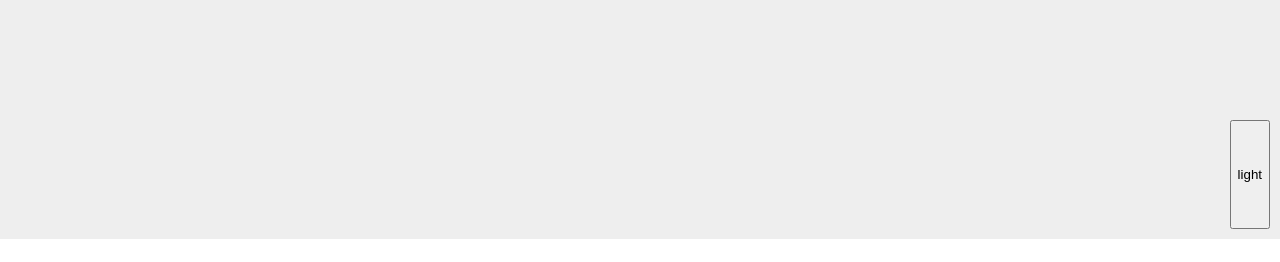
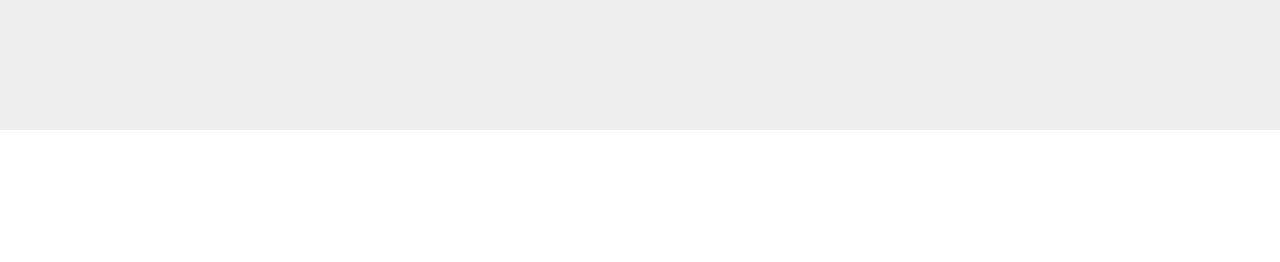
Before and after one commit to ShavaShav/web, a React (Create React App) app: page / in a window 1280 px wide. Shown: the part 690-952 px from the top of the page. Built offline with nearby package versions, Linux system fonts and the light colour scheme.

Commit message:
Fix up header

```diff
--- a/package.json
+++ b/package.json
@@ -4,6 +4,10 @@
   "homepage": "http://ShavaShav.github.io",
   "private": true,
   "dependencies": {
+    "@fortawesome/fontawesome-svg-core": "^1.2.36",
+    "@fortawesome/free-brands-svg-icons": "^5.15.4",
+    "@fortawesome/free-solid-svg-icons": "^5.15.4",
+    "@fortawesome/react-fontawesome": "^0.1.15",
     "@testing-library/jest-dom": "^5.14.1",
     "@testing-library/react": "^11.2.7",
     "@testing-library/user-event": "^12.8.3",
--- a/src/App.tsx
+++ b/src/App.tsx
@@ -12,6 +12,8 @@ const Main = styled.div`
   height: 200vh;
 `
 
+const headerHeight = 40;
+
 const App = () => {
   const [theme, toggleTheme] = useDarkMode();
   const [showHeader, setShowHeader] = useState(false);
@@ -19,7 +21,7 @@ const App = () => {
   useEffect(() => {
     if (typeof window !== "undefined") {
       const checkHeader = () => {
-        setShowHeader(window.pageYOffset + 50 > window.innerHeight);
+        setShowHeader(window.pageYOffset > window.innerHeight);
       }
       window.addEventListener("scroll", checkHeader);
       return () => window.removeEventListener("scroll", checkHeader);
@@ -30,8 +32,8 @@ const App = () => {
     <ThemeProvider theme={theme === 'light' ? lightTheme : darkTheme}>
       <>
         <GlobalStyles />
-        <Profile/>
-        <Header isShowing={showHeader}/>
+        <Profile headerRoom={headerHeight}/>
+        <Header height={headerHeight} isDark={theme === 'dark'} isShowing={showHeader} toggleTheme={toggleTheme}/>
         <Main>
         </Main>
         {/* <Profile/>
--- a/src/components/Header.tsx
+++ b/src/components/Header.tsx
@@ -1,36 +1,73 @@
+import { Dispatch, SetStateAction } from "react";
 import styled from "styled-components";
+import { FontAwesomeIcon } from '@fortawesome/react-fontawesome'
+import { faGithub, faLinkedin } from '@fortawesome/free-brands-svg-icons'
+
 import ThemeToggle from "./ThemeToggle";
 
-
 interface HeaderProps {
+  readonly height?: number;
   readonly isShowing: boolean;
+  readonly isDark: boolean;
+  readonly toggleTheme: Dispatch<SetStateAction<void>>;
 }
 
-const HeaderDiv = styled.div<HeaderProps>`
-  /* background-color: white; */
-  display: flex;
-  flex-direction: row;
-  justify-content: space-between;
-  background-color: ${({theme}) => theme.profile};
-  /* border-bottom: ${({isShowing, theme}) => isShowing ? `1px solid ${theme.text}` : '0px solid transparent'}; */
-  color: ${({isShowing, theme}) => isShowing ? theme.text : 'transparent'};
-  min-height: ${({isShowing}) => isShowing ? '20px' : '80px'};
-  transition: all 0.3s, background-color 0.50s linear;
+const Container = styled.div<HeaderProps>`
+  transition: background-color 0.50s linear;
   position: sticky;
   top: 0;
   padding: 10px;
+  background-color: ${({theme}) => theme.profile};
+`
+
+const Hider = styled.div<HeaderProps>`
+  display: flex;
+  flex-direction: row;
+  align-items: center;
+  justify-content: space-between;
+  color: ${({theme}) => theme.text};
+  position: relative;
+  opacity: ${({isShowing}) => isShowing ? 1 : 0};
+  top: ${({isShowing, height}) => isShowing ? 0 : `-${height}px`};
+  height: ${({height}) => `${height}px`};
+  transition: all 0.3s linear;
 `
 
 const HeaderTitle = styled.div`
   font-size: 7vw;
 `
 
+const ButtonGroup = styled.div`
+  display: flex;
+  flex-direction: row;
+  align-items: center;
+`
+
+const Link = styled.a`
+  &:focus, &:hover, &:visited, &:link, &:active {
+    color: inherit;
+    text-decoration: none;
+  }
+`
+
+const LinkIcon = styled(FontAwesomeIcon)`
+  margin-right: 15px;
+`
+
 const Header = (props: HeaderProps) => {
   return (
-    <HeaderDiv {...props}>
-      <HeaderTitle>Zach Shaver</HeaderTitle>
-      <ThemeToggle/>
-    </HeaderDiv>
+    <Container {...props}>
+      <Hider {...props}>
+        <HeaderTitle>Zach Shaver</HeaderTitle>
+        <ButtonGroup>
+          <Link href="https://www.github.com/ShavaShav">
+            <LinkIcon size={'lg'} icon={faGithub}/>
+          </Link>
+          <LinkIcon size={'lg'} icon={faLinkedin}/>
+          <ThemeToggle isDark={props.isDark} onClick={props.toggleTheme}/>
+        </ButtonGroup>
+      </Hider>
+    </Container>
   );
 }
 
--- a/src/components/Profile.tsx
+++ b/src/components/Profile.tsx
@@ -1,13 +1,19 @@
 import styled from "styled-components";
 
-const ProfileWrapper = styled.div`
+type ProfileProps = {
+  headerRoom: number
+}
+
+const ProfileWrapper = styled.div<ProfileProps>`
   background-color: ${({theme}) => theme.profile};
-  height: 100vh;
+  padding-top: ${({headerRoom}) => headerRoom};
+  height: ${({headerRoom}) => `calc(100vh - ${headerRoom}px)`};
   width: '100%';
   display: flex;
   align-content: center;
   justify-content: center;
   align-items: center;
+  transition: background-color 0.50s linear;
 `
 
 const ProfileSection = styled.div`
@@ -22,9 +28,9 @@ const Logo = styled.img`
   height: 150px;
 `
 
-const Profile = () => {
+const Profile = (props: ProfileProps) => {
   return (
-    <ProfileWrapper>
+    <ProfileWrapper {...props}>
       <ProfileSection>
         <Logo alt="Zach Shaver" src="https://cdn.jsdelivr.net/gh/devicons/devicon/icons/android/android-original-wordmark.svg" />
         <div>
--- a/src/components/ThemeToggle.tsx
+++ b/src/components/ThemeToggle.tsx
@@ -1,10 +1,26 @@
-import { useDarkMode } from "../useDarkMode";
+import { FontAwesomeIcon } from '@fortawesome/react-fontawesome'
+import { faMoon, faSun } from '@fortawesome/free-solid-svg-icons'
+import styled from 'styled-components';
 
-const ThemeToggle = () => {
-  const [theme, toggleTheme] = useDarkMode();
+interface ThemeToggleProps {
+  readonly isDark: boolean;
+  readonly onClick: () => void;
+}
 
+const ToggleButton = styled.button`
+  height: 30px;
+  width: 30px;
+  color: ${({ theme }) => theme.text};
+  background: ${({ theme }) => theme.body};
+  border: 1px solid ${({ theme }) => theme.text};
+  border-radius: 5px;
+`
+
+const ThemeToggle = (props: ThemeToggleProps) => {
   return (
-    <button onClick={toggleTheme}>{theme}</button>
+    <ToggleButton onClick={props.onClick}>
+      <FontAwesomeIcon icon={props.isDark ? faMoon : faSun}/>
+    </ToggleButton>
   );
 }
 
--- a/src/themes.ts
+++ b/src/themes.ts
@@ -4,20 +4,26 @@ export type Theme = {
   text: string,
   toggleBorder: string,
   background: string,
+  button: string,
+  toggleButtonBackground: string;
 }
 
 export const lightTheme: Theme = {
   profile: '#EEE',
   body: '#FFF',
   text: '#363537',
+  background: '#363537',
   toggleBorder: '#FFF',
-  background: '#363537',
+  toggleButtonBackground: '#999',
+  button: 'linear-gradient(#39598A, #79D7ED)',
 }
 
 export const darkTheme: Theme = {
   profile: '#262527',
   body: '#363537',
   text: '#FAFAFA',
+  background: '#999',
   toggleBorder: '#6B8096',
-  background: '#999',
+  toggleButtonBackground: '#363537',
+  button: 'linear-gradient(#091236, #1E215D)',
 }
```
Also changed, not shown: 1 other file (tests, documents, lock files or other folders).
